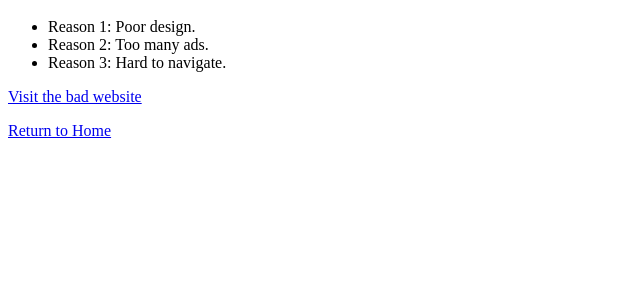
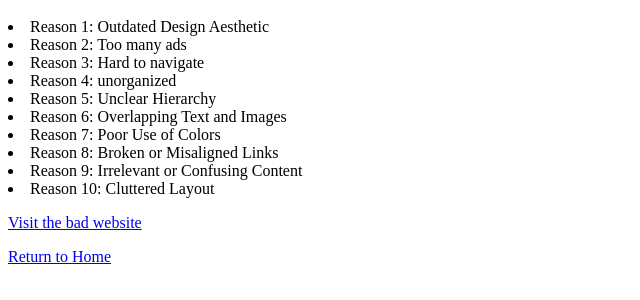
Before and after one commit to EleeAdd/Eha7.github.io, a plain HTML site: page q2.html in a window 1280 px wide. Shown: the part 48-348 px from the top of the page, without its empty margins (0-640 px from the left). Drawn offline with Linux system fonts and the light colour scheme.

Commit message:
Update q2.html

```diff
--- a/q2.html
+++ b/q2.html
@@ -4,13 +4,19 @@
 </head>
 <body>
     <h1>Reasons Why This Website is Bad</h1>
-    <ul>
-        <li>Reason 1: Poor design.</li>
-        <li>Reason 2: Too many ads.</li>
-        <li>Reason 3: Hard to navigate.</li>
-        <!-- Continue with the remaining reasons up to 10 -->
-    </ul>
-    <p><a href="http://example-bad-website.com">Visit the bad website</a></p>
+
+        <li>Reason 1: Outdated Design Aesthetic</li>
+        <li>Reason 2: Too many ads</li>
+        <li>Reason 3: Hard to navigate</li>
+        <li>Reason 4: unorganized </li>
+        <li>Reason 5: Unclear Hierarchy</li>
+        <li>Reason 6: Overlapping Text and Images</li>
+        <li>Reason 7: Poor Use of Colors</li>
+        <li>Reason 8: Broken or Misaligned Links</li>
+        <li>Reason 9: Irrelevant or Confusing Content</li>
+        <li>Reason 10: Cluttered Layout</li>
+
+    <p><a href="https://lifeactionrevival.org/">Visit the bad website</a></p>
     <p><a href="index.html">Return to Home</a></p>
 </body>
 </html>
```
